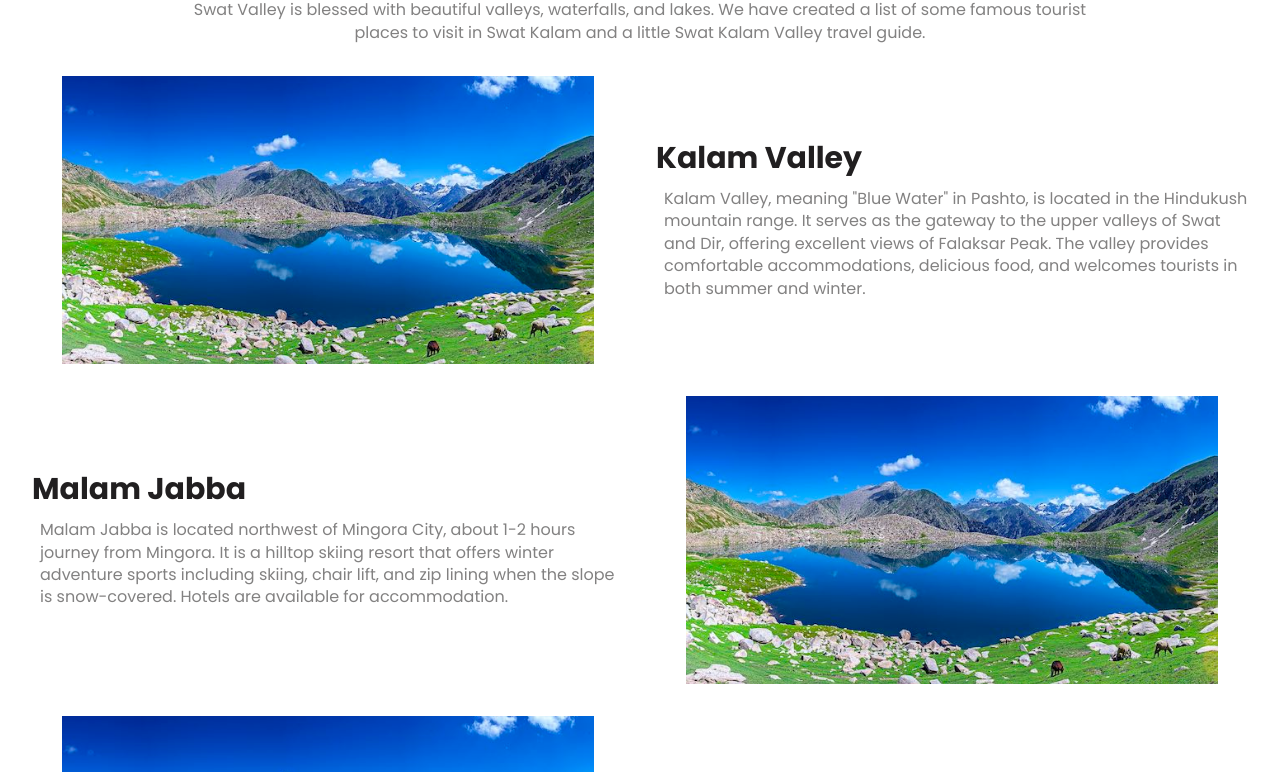
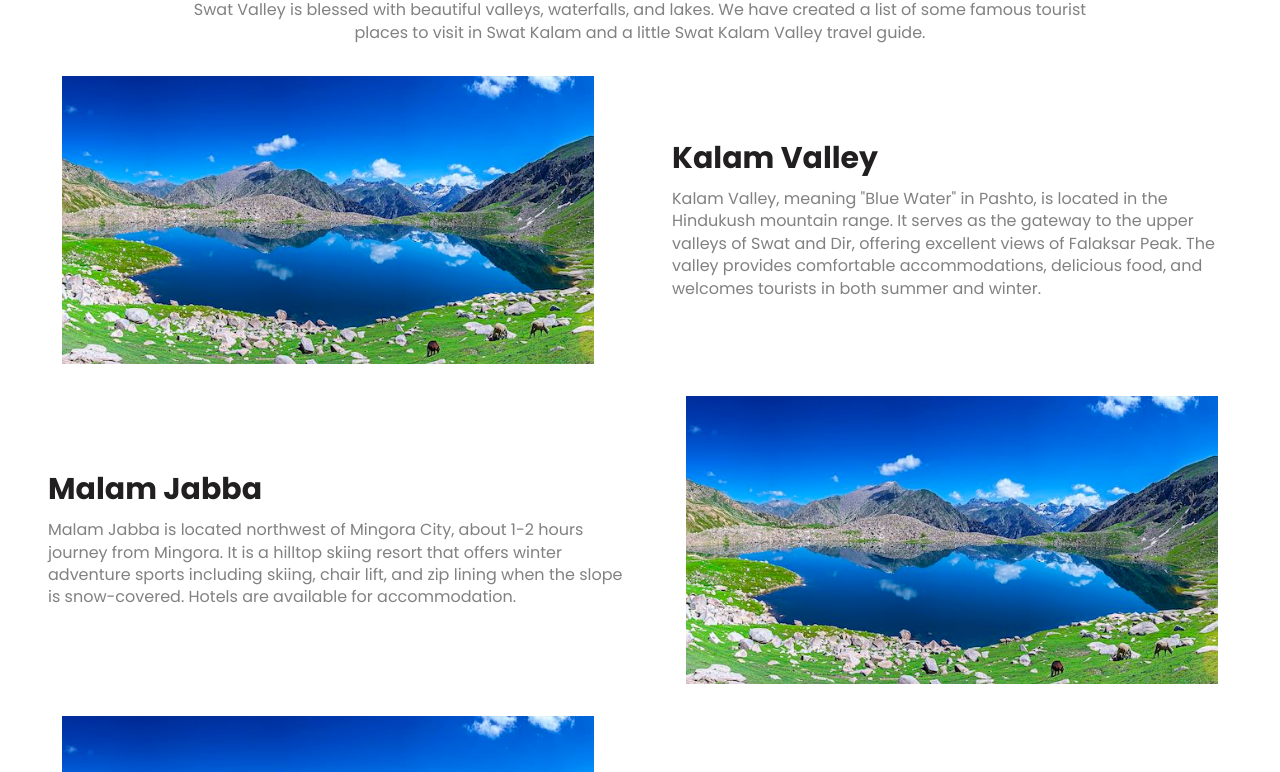
Before and after one commit to Sharmeen-Rauf/nayetalaash, a Next.js app: page /swat-kalam in a window 1280 px wide. Shown: the part 3529-4301 px from the top of the page. Built offline with nearby package versions, Linux system fonts and the light colour scheme; a web font is replaced by a local one.

Commit message:
Update Swat Kalam page: increase left margin for title and description to enhance text alignment and visual consistency.

```diff
--- a/app/swat-kalam/page.tsx
+++ b/app/swat-kalam/page.tsx
@@ -646,10 +646,10 @@ const SwatKalamPage = () => {
 
 								{/* Text Content */}
 								<div className={`${destination.imageLeft ? 'lg:order-2' : 'lg:order-1'}`}>
-									<h3 className="text-2xl md:text-3xl font-bold mb-3 capitalize" style={{ color: secondaryBlack }}>
+									<h3 className="text-2xl md:text-3xl font-bold mb-3 capitalize ml-4" style={{ color: secondaryBlack }}>
 										{destination.title}
 									</h3>
-									<p className="leading-normal ml-2" style={{ color: `${secondaryBlack}90`, fontSize: '16px', lineHeight: '1.4' }}>
+									<p className="leading-normal ml-4" style={{ color: `${secondaryBlack}90`, fontSize: '16px', lineHeight: '1.4' }}>
 										{destination.description}
 									</p>
 								</div>
```
